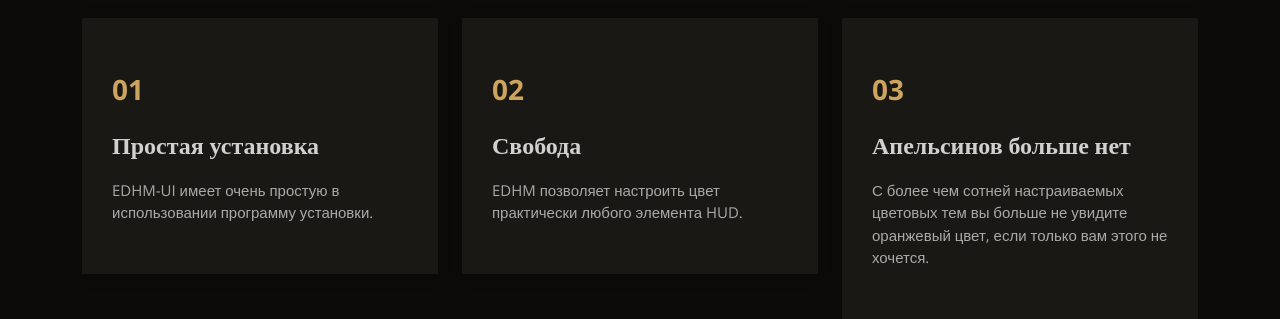
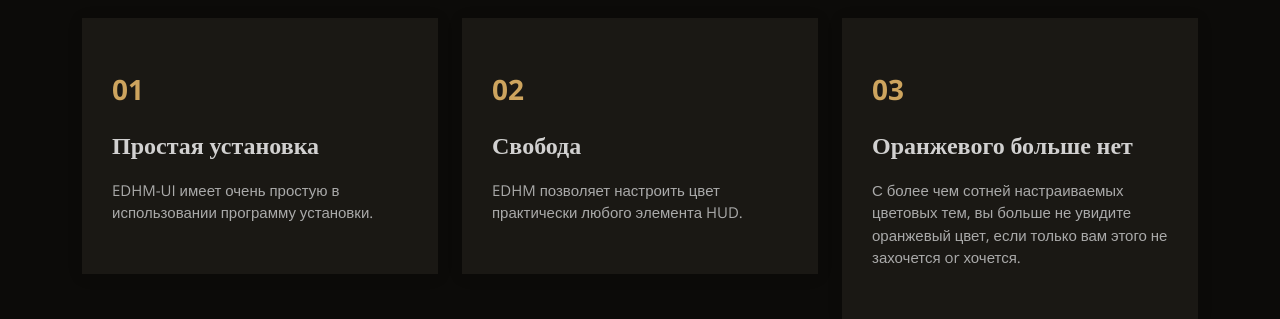
Before and after one commit to BlueMystical/edhm-api, a website: page public/ru-idex.html in a window 1280 px wide. Shown: the part 2140-2459 px from the top of the page. Drawn offline with nearby package versions, Linux system fonts and the light colour scheme; a web font is replaced by a local one.

Commit message:
Add files via upload
Typo fixed in the Russian translation.

```diff
--- a/public/ru-idex.html
+++ b/public/ru-idex.html
@@ -230,8 +230,8 @@
         <div class="col-lg-4 mt-4 mt-lg-0">
             <div class="box" data-aos="zoom-in" data-aos-delay="300">
             <span>03</span>
-            <h4> Апельсинов больше нет</h4>
-            <p>С более чем сотней настраиваемых цветовых тем вы больше не увидите оранжевый цвет, если только вам этого не хочется.</p>
+            <h4>Оранжевого больше нет</h4>
+            <p>С более чем сотней настраиваемых цветовых тем, вы больше не увидите оранжевый цвет, если только вам этого не захочется or хочется.</p>
           </div>
         </div>
 
```
